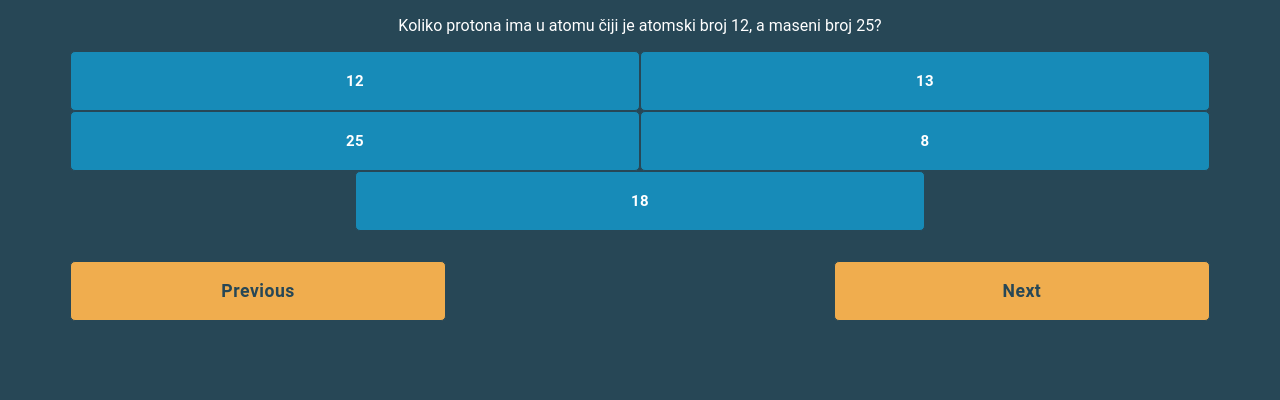
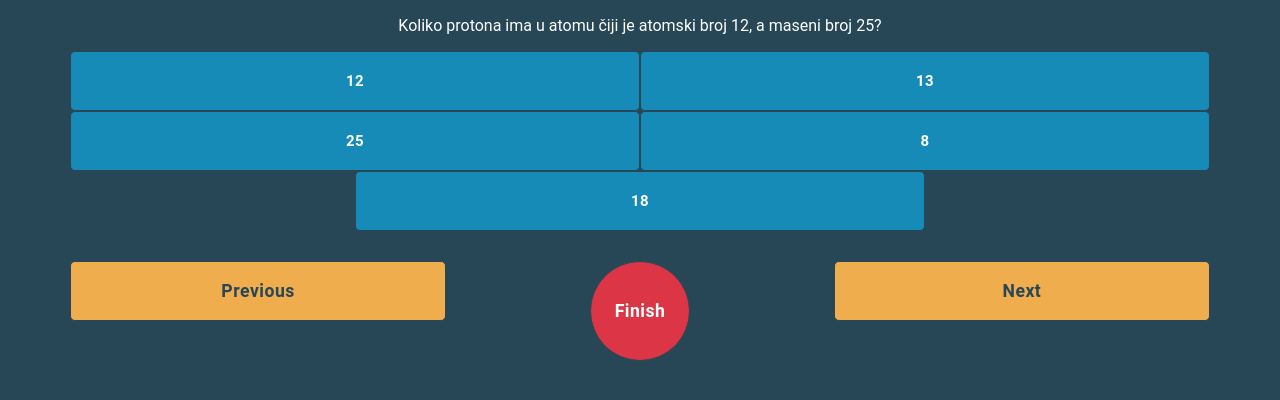
Before and after one commit to sashakojadinovic/reactizz, a React (Create React App) app: page / in a window 1280 px wide. Shown: the top 400 px of the page. Built offline with nearby package versions, Linux system fonts and the light colour scheme.

Commit message:
Points counted

```diff
--- a/src/App.css
+++ b/src/App.css
@@ -40,9 +40,11 @@ html {
 .btn {
   font-family: 'Roboto';
   padding: 0 15px;
+  font-weight: bold;
   font-size: 15px;
   text-decoration: none;
   color: #fff;
+  border-radius: 5px;
   text-align: center;
   letter-spacing: 0.5px;
   border: 1px solid #274756;
@@ -55,14 +57,21 @@ html {
   outline: none;
 }
 .btn:hover {
+  opacity: 0.7;
+}
+.answer-btn:active {
   background-color: #f0ad4e;
 }
 .answer-btn {
-  font-weight: bold;
   background-color: #178bb8;
   margin: 0;
   height: 60px;
-  border-radius: 5px;
+}
+.finish-btn {
+  border-radius: 50%;
+  height: 100px;
+  width: 100px;
+  font-size: 1.1em;
 }
 .question-nav {
   margin-top: 30px;
@@ -100,7 +109,7 @@ html {
 }
 .animate2 {
   animation-name: example;
-  animation-duration: 0.5s;
+  animation-duration: 0.33s;
 }
 @keyframes example {
   from {
--- a/src/App.js
+++ b/src/App.js
@@ -7,41 +7,19 @@ function App() {
 
   const [questionData, setQuestions] = useState(null);
   const [questionNumber, setQuestionNumber] = useState(0);
+  const [score, setScore] = useState(-1);
 
-  //const [responses, setResponses] = useState([]);
-  //Ne treba ti responses, ubaci u questionData info da li je odgovor selektovan ili nije
+  function updateResponses(questionResponse) {
+    const updatedQuestionData = questionData.map((question, index) => {
+      return questionNumber !== index ? question : {
+        ...question, answers: question.answers.map((answer, i) => {
+          return i === questionResponse ? { ...answer, answered: answer.answered ? false : true } : answer;
 
-  /*   const initResponses=()=>{
-      if(!questionData){
-        return;
-      }
-      const updatedResponses = questionData.map(
-        (element, index)=>{
-          return null;
-        }
-      );
-      setResponses(updatedResponses);
-    }
-    const updateResponses = (questionResponse)=>{
-      //console.log("Response updated with a value of " + questionResponse);
-      const temp = responses.map((responseItem,index)=>{
-        return questionNumber!==index? responseItem: questionResponse;
-      });
-      setResponses(temp);
-
-    };*/
-  function updateResponses(questionResponse) {
-    console.log(questionData);
-    const updatedQuestionData = questionData.map((question, index) => {
-      return questionNumber !== index ? question : {...question, answers:question.answers.map((answer,i)=>{
-        console.log("answered:" + answer.anwered);
-        return i===questionResponse?{...answer, answered:answer.answered?false:true}:answer;
-
-      })};
+        })
+      };
     });
 
     setQuestions(updatedQuestionData);
-console.log(updatedQuestionData)
   }
 
   useEffect(() => {
@@ -63,18 +41,33 @@ function changeQuestion(step) {
     }
 
   }
+  function finish() {
+    let score = 0;
+    questionData.forEach(element => {
+      element.answers.forEach((answer) => {
+        if (answer.answered === true && answer.correct === true) {
+          score += 10;
+          //console.log(score)
+        }
+      })
 
+    });
+    setScore(score);
+
+  }
   if (questionData) {
     return (
       <SwitchTransition>
-      <CSSTransition key={questionNumber} timeout={500} classNames="fade" >
+        <CSSTransition key={questionNumber} timeout={333} classNames="fade" >
 
 
 
           <div className="container">
             <Question question={questionData[questionNumber]}
               changeQuestion={changeQuestion}
-            updateResponses={updateResponses} />
+              updateResponses={updateResponses}
+              score={score}
+              finish={finish} />
 
           </div>
         </CSSTransition>
--- a/src/App.less
+++ b/src/App.less
@@ -50,10 +50,11 @@ html{
   font-family: @main-font;
   padding:0 15px;
   // line-height: 30px;
+  font-weight:bold;
   font-size: 15px;
   text-decoration: none;
   color: @white;
-
+  border-radius:5px;
   text-align: center;
   letter-spacing: .5px;
   border:1px solid @dark;
@@ -67,18 +68,26 @@ html{
   border: 6px solid @yellow;
   outline: none;
 }
+
 .btn:hover{
-  background-color:@yellow;
-
+  opacity: .7;
+}
+.answer-btn:active{
+  background-color: @yellow;
 }
 .answer-btn{
-  font-weight:bold;
   background-color: @blue;
   margin:0;
   height:60px;
-  border-radius:5px;
+
 }
-
+.finish-btn{
+  border-radius:50%;
+  height:100px;
+  width:100px;
+  font-size:1.1em;
+  //color:@dark;
+}
 .question-nav{
   margin-top:30px;
   justify-content: space-between !important;
@@ -119,7 +128,7 @@ html{
 }
 .animate2 {
   animation-name: example;
-  animation-duration: .5s;
+  animation-duration: .33s;
 }
 @keyframes example {
   from {opacity: 0;}
--- a/src/components/Question.js
+++ b/src/components/Question.js
@@ -14,7 +14,9 @@ function Question(props) {
             </div>
             <div className="row question-nav">
                 <button onClick={() => props.changeQuestion(-1)}
-                    className="btn nav-btn block">Previous</button><button onClick={() => props.changeQuestion(1)} className="btn nav-btn block">Next</button>
+                    className="btn nav-btn block">Previous</button>
+                <button onClick={props.finish} className="btn finish-btn red" >{props.score>0?props.score:'Finish'}</button>
+                <button onClick={() => props.changeQuestion(1)} className="btn nav-btn block">Next</button>
             </div>
 
         </div>
```
Also changed, not shown: 1 other file (tests, documents, lock files or other folders). Lines whose indentation alone changed are shown as unchanged.
